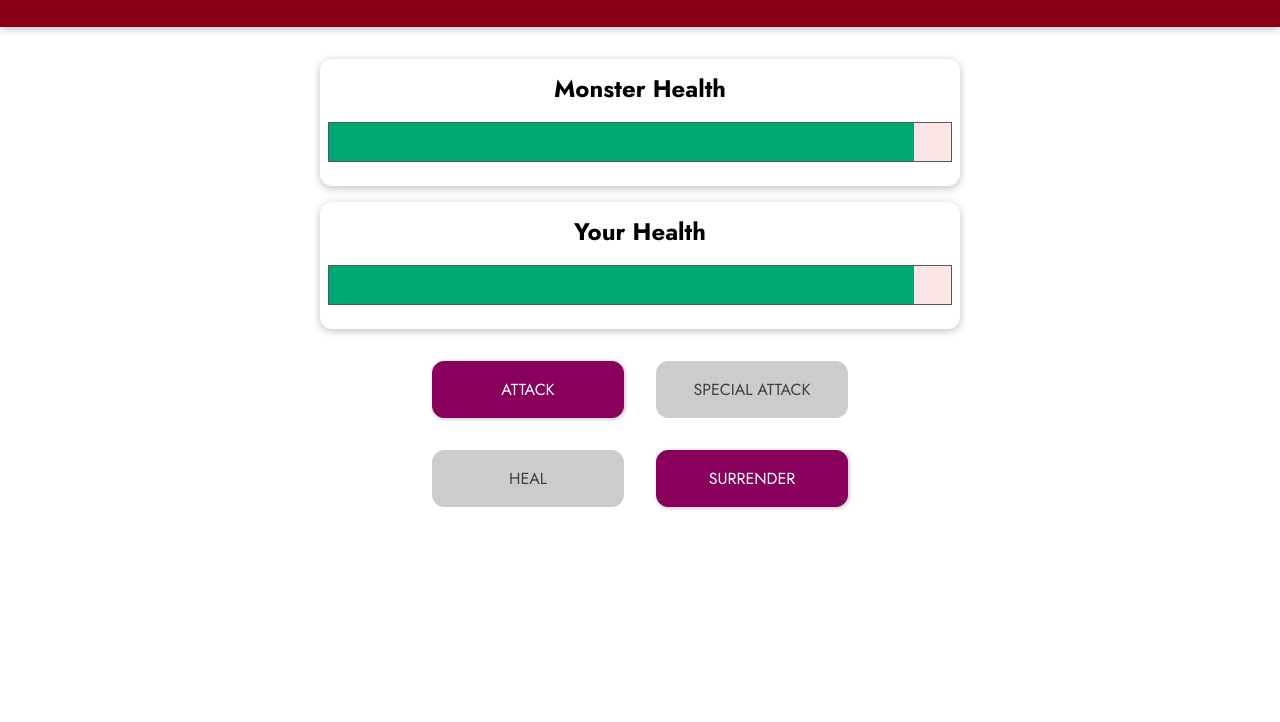
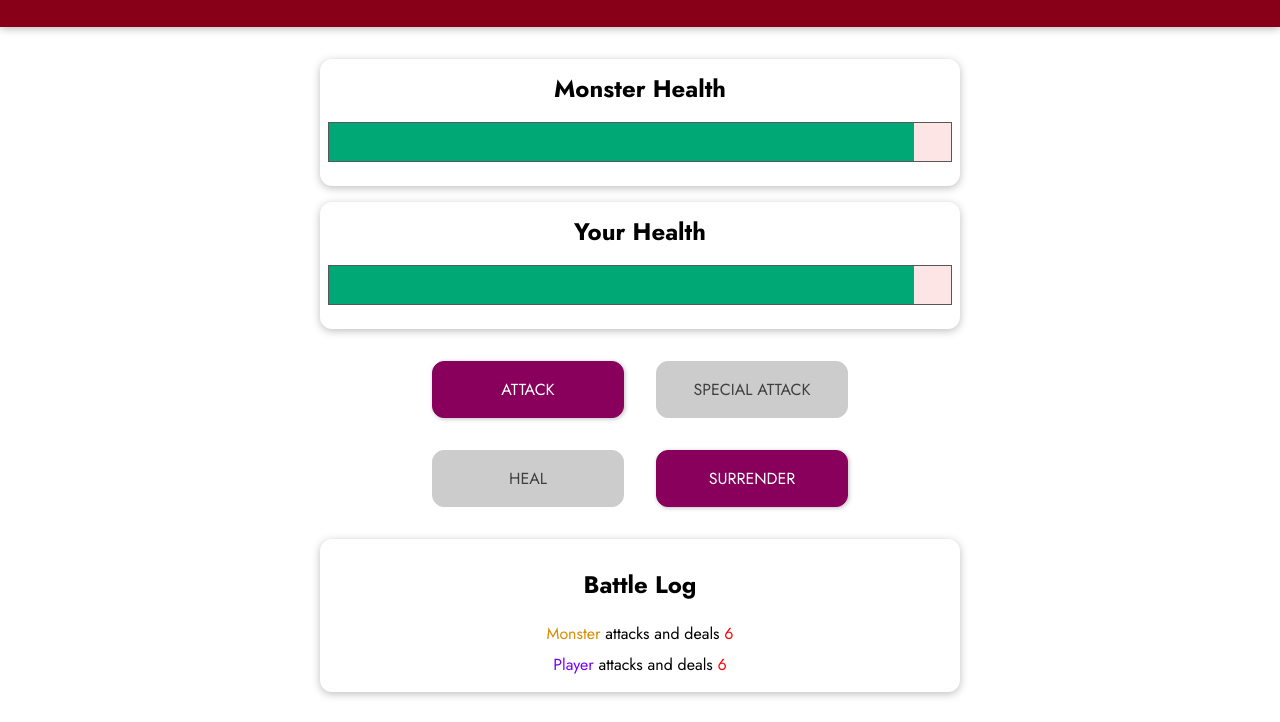
Before and after one commit to amirrezasbr/monster-game-in-maxi-millian-vue-3-course, a plain HTML site: page index.html in a window 1280 px wide. Both pictures are taken after a click on the button "ATTACK". Shown: the part 78-800 px from the top of the page. Drawn offline with nearby package versions, Linux system fonts and the light colour scheme.

Commit message:
final commit

```diff
--- a/app.js
+++ b/app.js
@@ -9,6 +9,7 @@ const app = Vue.createApp({
       monsterHealth: 100,
       currentRound: 0,
       winner: null,
+      logMessages: [],
     };
   },
   watch: {
@@ -55,22 +56,28 @@ const app = Vue.createApp({
       this.monsterHealth = 100;
       this.currentRound = 0;
       this.winner = null;
+      this.logMessages = [];
     },
     attackMonster() {
       this.currentRound++;
       const attackValue = getRandomValue(5, 12);
       this.monsterHealth -= attackValue;
+      this.addLogMessage("player", "attack", attackValue);
       this.attackPlayer();
     },
     attackPlayer() {
       const attackValue = getRandomValue(8, 15);
       this.playerHealth -= attackValue;
+      this.addLogMessage("monster", "attack", attackValue);
+
       // this.checkOutcome();
     },
     specialAttackMonster() {
       this.currentRound++;
       const attackValue = getRandomValue(10, 25);
       this.monsterHealth -= attackValue;
+      this.addLogMessage("player", "special-attack", attackValue);
+
       this.attackPlayer();
     },
     healPlayer() {
@@ -81,10 +88,19 @@ const app = Vue.createApp({
       } else {
         this.playerHealth += healValue;
       }
+      this.addLogMessage("player", "heal", healValue);
+
       this.attackPlayer();
     },
     surrender() {
       this.winner = "monster";
+    },
+    addLogMessage(who, what, value) {
+      this.logMessages.unshift({
+        actionByWho: who,
+        actionByType: what,
+        actionValue: value,
+      });
     },
   },
   computed: {
--- a/index.html
+++ b/index.html
@@ -43,10 +43,30 @@
         <button :disabled="mayUseSpecialAttack" @click="healPlayer">HEAL</button>
         <button @click="surrender">SURRENDER</button>
       </section>
-      <!-- <section id="log" class="container">
+      <section id="log" class="container">
         <h2>Battle Log</h2>
-        <ul></ul>
-      </section> -->
+        <ul>
+          <li v-for="logMessage, index in logMessages">
+          <span
+          :class="{'log--player': logMessage.actionByWho === 'player' , 'log--monster': logMessage.actionByWho === 'monster'}">
+            {{logMessage.actionByWho === 'player' ? 'Player' : "Monster" }}
+          </span>
+          <span v-if="logMessage.actionByType === 'heal'">
+           Heals himself for
+           <span class="log--heal">
+             {{logMessage.actionValue }}
+           </span>
+          </span>
+          <span v-else>
+            attacks and deals
+            <span class="log--damage">
+
+              {{logMessage.actionValue }}
+            </span>
+          </span>
+          </li>
+        </ul>
+      </section>
     </div>
   </body>
 </html>
```
